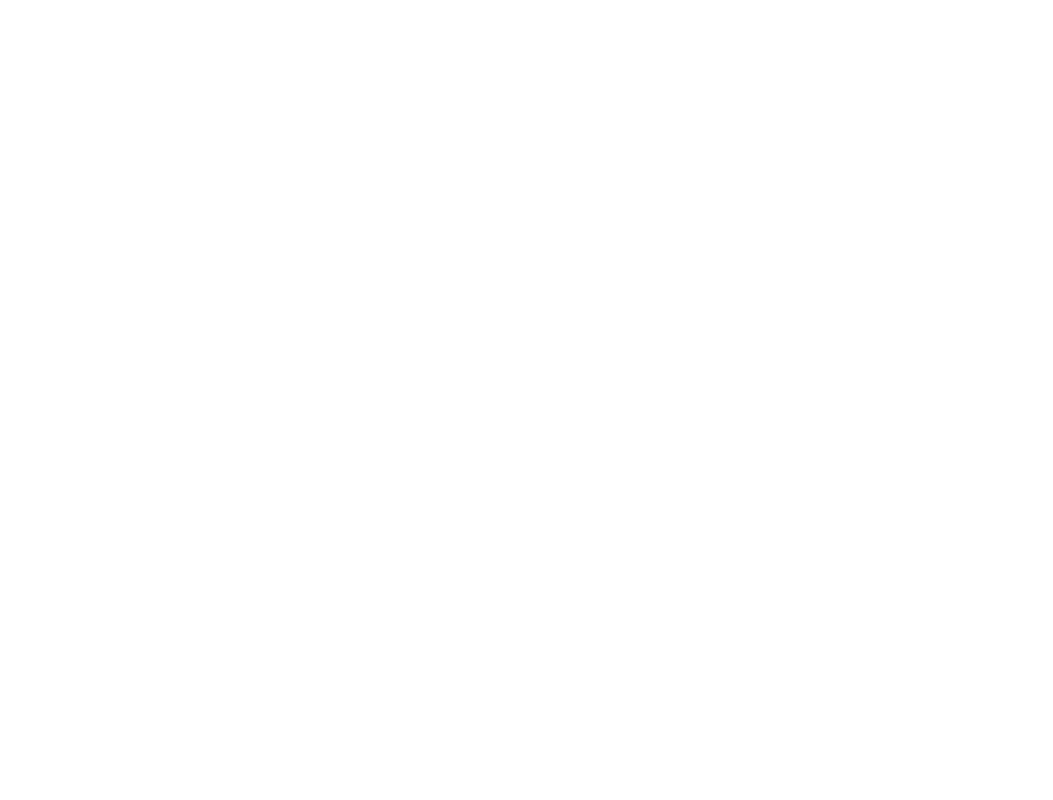
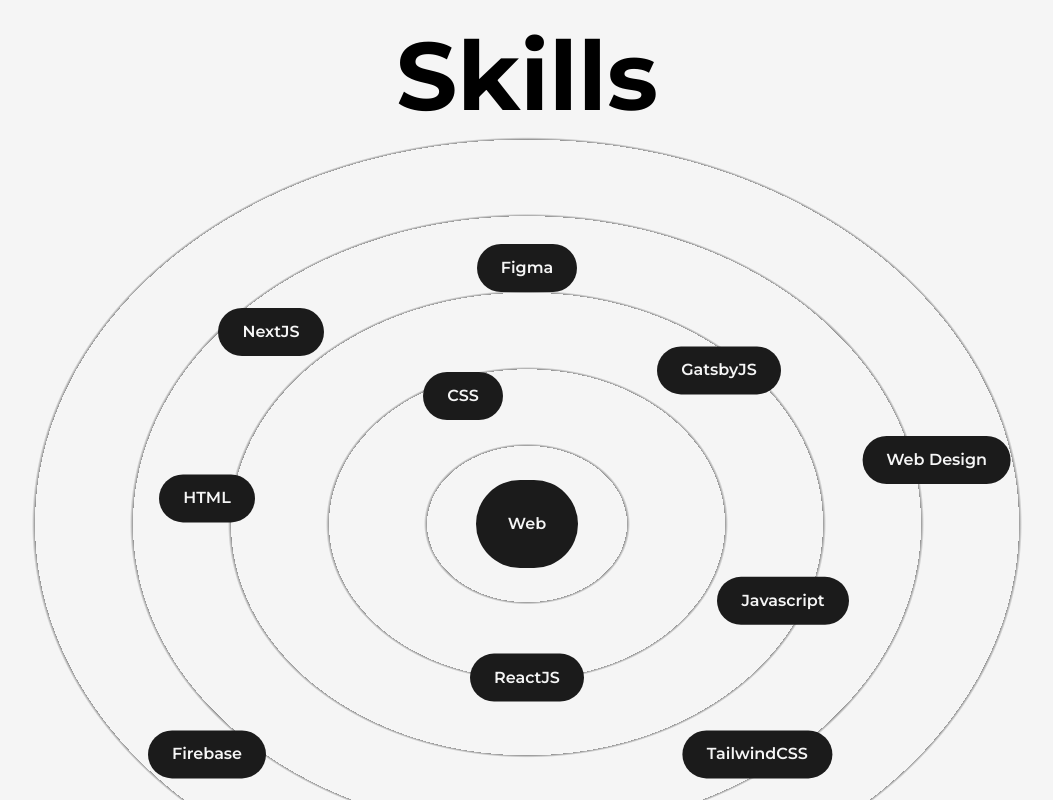
Before and after one commit to PupRiku/Portfolio-V3, a Next.js app: page /about in a window 1280 px wide. Shown: the part 1160-1960 px from the top of the page, without its empty margins (113-1166 px from the left). Before the commit the page ends 1158 px from the top, so only its background shows below. Built offline with nearby package versions, Linux system fonts and the light colour scheme.

Commit message:
Add skills component to about

```diff
--- /dev/null
+++ b/src/components/Skills.js
@@ -0,0 +1,45 @@
+import React from 'react'
+import { motion } from 'framer-motion'
+
+const Skill = ({ name, x, y }) => {
+  return (
+    <motion.div
+      className='flex items-center justify-center rounded-full font-semibold bg-dark text-light py-3 px-6 shadow-dark cursor-pointer absolute'
+      whileHover={{ scale: 1.05 }}
+      initial={{ x: 0, y: 0 }}
+      whileInView={{ x: x, y: y }}
+      transition={{ duration: 1.5 }}
+      viewport={{ once: true }}
+    >
+      {name}
+    </motion.div>
+  )
+}
+
+const Skills = () => {
+  return (
+    <>
+      <h2 className='font-bold text-8xl mt-64 w-full text-center'>Skills</h2>
+      <div className='w-full h-screen relative flex items-center justify-center rounded-full bg-circularLight'>
+        <motion.div
+          className='flex items-center justify-center rounded-full font-semibold bg-dark text-light p-8 shadow-dark cursor-pointer'
+          whileHover={{ scale: 1.05 }}
+        >
+          Web
+        </motion.div>
+        <Skill name='HTML' x='-25vw' y='-2vw' />
+        <Skill name='CSS' x='-5vw' y='-10vw' />
+        <Skill name='Javascript' x='20vw' y='6vw' />
+        <Skill name='ReactJS' x='0vw' y='12vw' />
+        <Skill name='NextJS' x='-20vw' y='-15vw' />
+        <Skill name='GatsbyJS' x='15vw' y='-12vw' />
+        <Skill name='Web Design' x='32vw' y='-5vw' />
+        <Skill name='Figma' x='0vw' y='-20vw' />
+        <Skill name='Firebase' x='-25vw' y='18vw' />
+        <Skill name='TailwindCSS' x='18vw' y='18vw' />
+      </div>
+    </>
+  )
+}
+
+export default Skills
--- a/src/pages/about.js
+++ b/src/pages/about.js
@@ -5,6 +5,7 @@ import Image from 'next/image'
 import React, { useEffect, useRef } from 'react'
 import profilePic from '../../public/images/profile/developer-pic-2.jpg'
 import { useInView, useMotionValue, useSpring } from 'framer-motion'
+import Skills from '@/components/Skills'
 
 const AnimatedNumbers = ({ value }) => {
   const ref = useRef(null)
@@ -100,6 +101,7 @@ const about = () => {
               </div>
             </div>
           </div>
+          <Skills />
         </Layout>
       </main>
     </>
--- a/tailwind.config.js
+++ b/tailwind.config.js
@@ -17,6 +17,10 @@ module.exports = {
       animation: {
         'spin-slow': 'spin 8s linear infinite',
       },
+      backgroundImage: {
+        circularLight:
+          'repeating-radial-gradient(rgba(0,0,0,0.4) 2px, #f5f5f5 5px, #f5f5f5 100px)',
+      },
     },
   },
   plugins: [],
```
